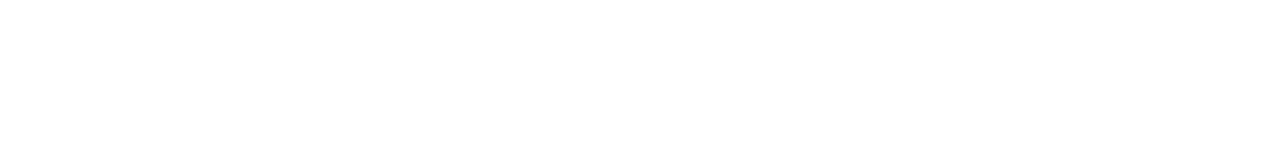
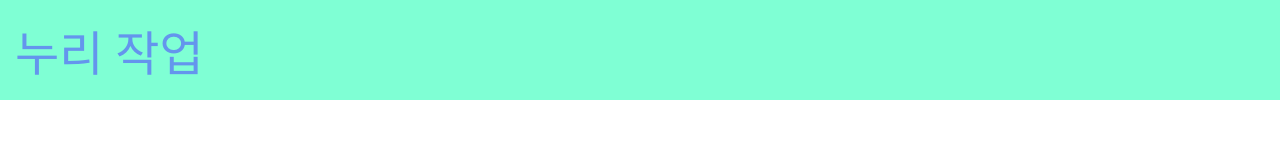
Before and after one commit to saemii-24/git_practice_2, a plain HTML site: page index.html in a window 1280 px wide. Drawn offline with Linux system fonts and the light colour scheme.

Commit message:
nuri header

```diff
--- /dev/null
+++ b/header.css
@@ -0,0 +1,4 @@
+@charset "utf-8";
+*{margin: 0; padding: 0; box-sizing: border-box;}
+header{background-color: aquamarine; height: 100px; padding: 15px;}
+header p{font-size: 3rem; color: cornflowerblue;}
--- a/index.html
+++ b/index.html
@@ -4,9 +4,12 @@
     <meta charset="UTF-8">
     <meta name="viewport" content="width=device-width, initial-scale=1.0">
     <title>Document</title>
+    <link rel="stylesheet" href="header.css">
 </head>
 <body>
-    <header></header>
+    <header>
+        <p>누리 작업</p>
+    </header>
     <footer></footer>
 </body>
 </html>
```
